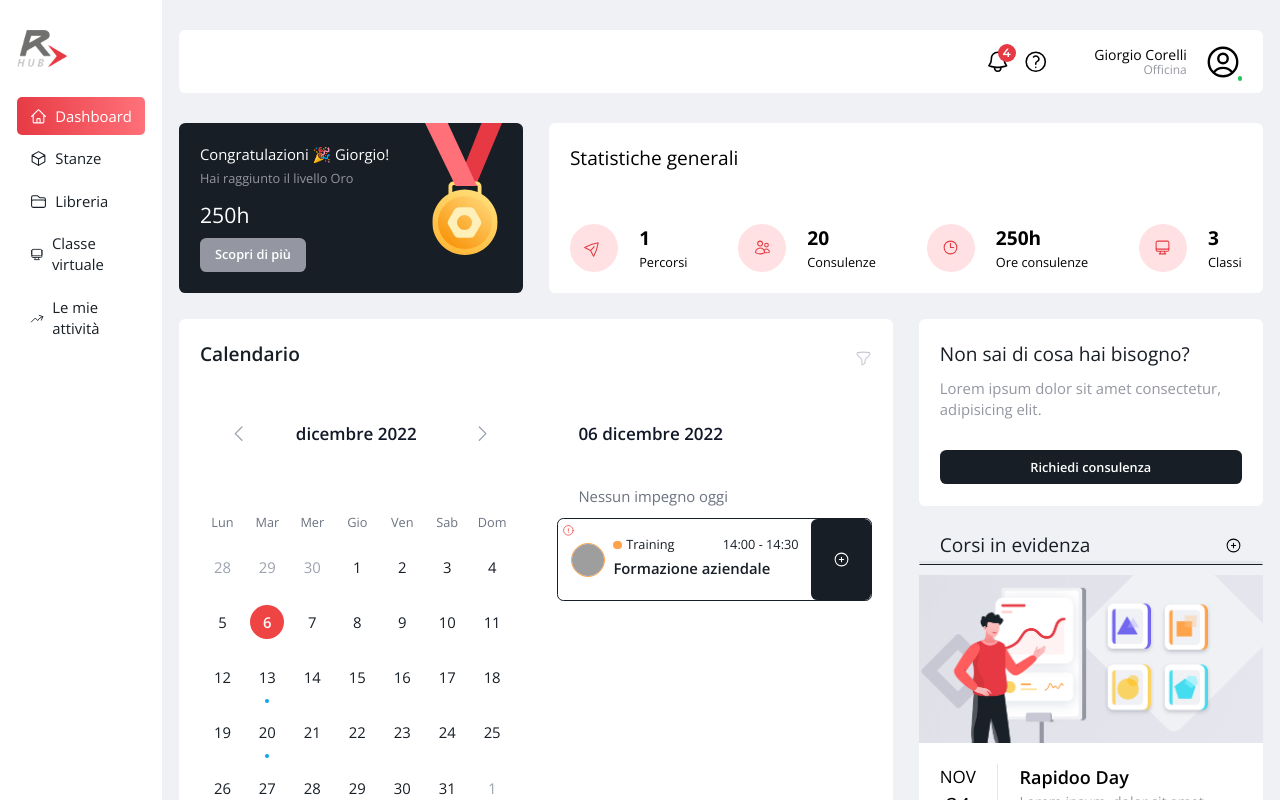
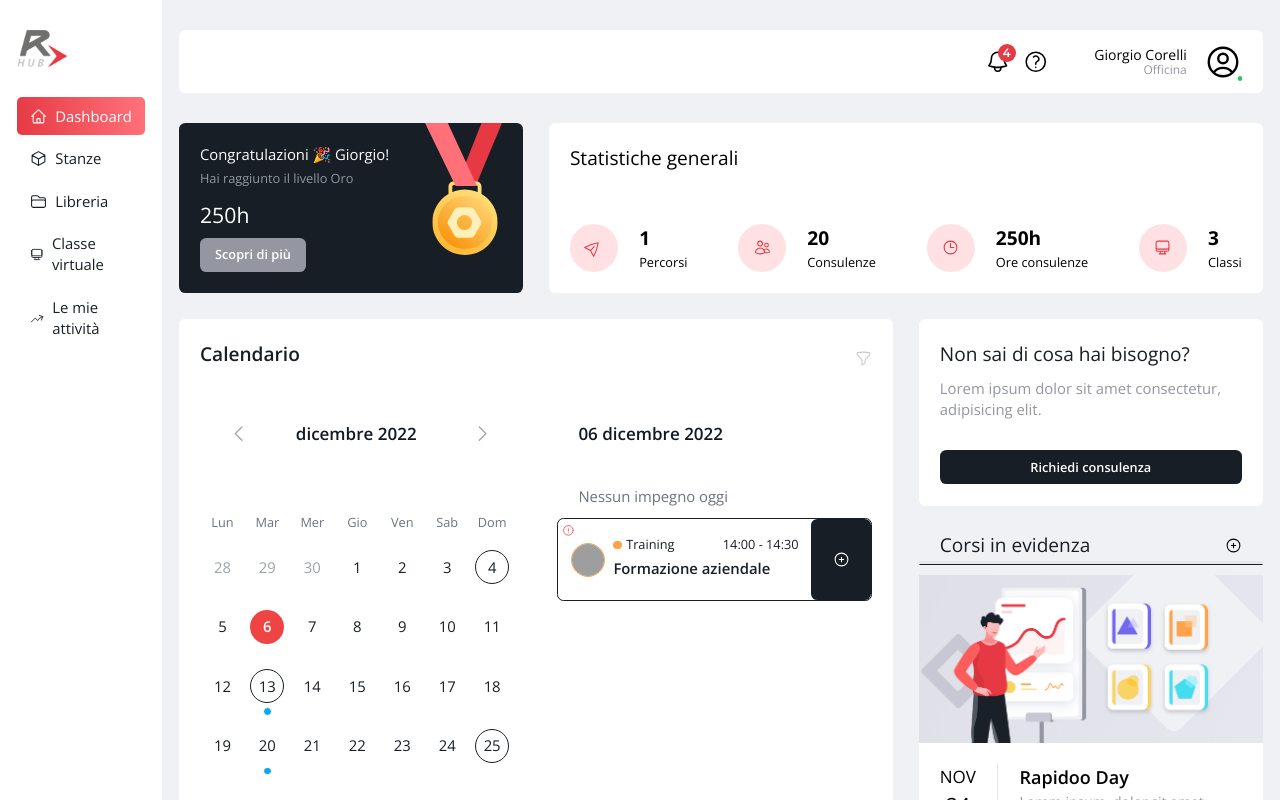
Before and after one commit to xdelmo/rapidoo-dashboard, a React (Create React App) app: page / in a window 1280 px wide. Shown: the top 800 px of the page. Built offline with nearby package versions, Linux system fonts and the light colour scheme; grey boxes are pictures that could not be loaded.

Commit message:
UPDATE: available date meetings circled

```diff
--- a/src/components/FullCalendar.jsx
+++ b/src/components/FullCalendar.jsx
@@ -122,7 +122,7 @@ const availableDaysMeetings = [
   },
   {
     id: 3,
-    date: "2022-12-4",
+    date: "2022-12-04",
   },
 ];
 
@@ -258,19 +258,30 @@ export default function Example() {
                         "hover:bg-accentDesaturated",
                       (isEqual(day, selectedDay) || isToday(day)) &&
                         "font-semibold",
-                      "mx-auto flex h-8 w-8 items-center justify-center rounded-full"
+                      "mx-auto flex h-8 w-8 items-center justify-center relative rounded-full"
                     )}
                   >
+                    {/* cerchio per avere colpo d'occhio i giorni in cui è possibile prenotarsi
+                    per un appuntamento */}
+                    {/* //! CRASHA quando si clicca sui giorni di Maggio */}
+
+                    <div className="absolute">
+                      {availableDaysMeetings.some((availableDaysMeeting) =>
+                        isSameDay(parseISO(availableDaysMeeting.date), day)
+                      ) && (
+                        <div className=" h-8 w-8 mx-auto rounded-full border-accent border-[1px] border-solid "></div>
+                      )}
+                    </div>
                     <time dateTime={format(day, "yyyy-MM-dd")}>
                       {format(day, "d")}
                     </time>
                   </button>
-
-                  <div className="w-1 h-1 mx-auto mt-1">
+                  {/* pallino per vedere se c'è un meeting già prenotato */}
+                  <div className="w-2 h-2 mx-auto mt-1">
                     {meetings.some((meeting) =>
                       isSameDay(parseISO(meeting.startDatetime), day)
                     ) && (
-                      <div className="w-1 h-1 rounded-full bg-sky-500"></div>
+                      <div className="w-2 h-2  rounded-full bg-sky-500 border-[1px] border-solid border-white"></div>
                     )}
                   </div>
                 </div>
```
